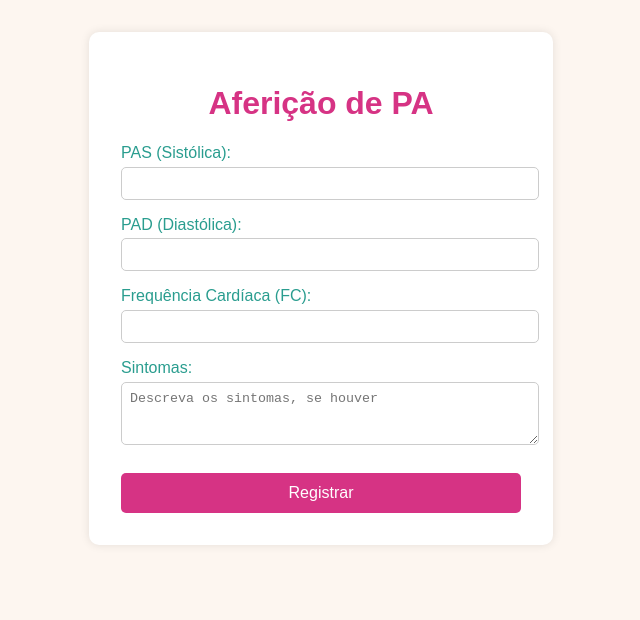
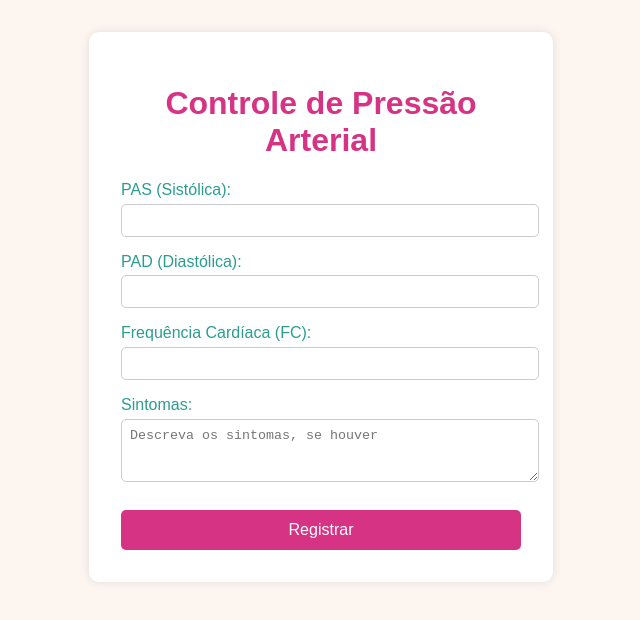
Before and after one commit to leporeneto/pressaoarterial, a plain HTML site: page index.html in a window 1280 px wide. Shown: the whole page, without its empty margins (319-959 px from the left). Drawn offline with Linux system fonts and the light colour scheme.

Commit message:
Ajuste do titulo

```diff
--- a/index.html
+++ b/index.html
@@ -3,12 +3,12 @@
 <head>
   <meta charset="UTF-8">
   <meta name="viewport" content="width=device-width, initial-scale=1.0">
-  <title>Aferição de PA</title>
+  <title>Controle de Pressão Arterial</title>
   <link rel="stylesheet" href="style/main.css">
 </head>
 <body>
   <div class="container">
-    <h1>Aferição de PA</h1>
+    <h1>Controle de Pressão Arterial</h1>
     <form id="afericaoForm">
       <label for="pas">PAS (Sistólica):</label>
       <input type="number" id="pas" required>
```
